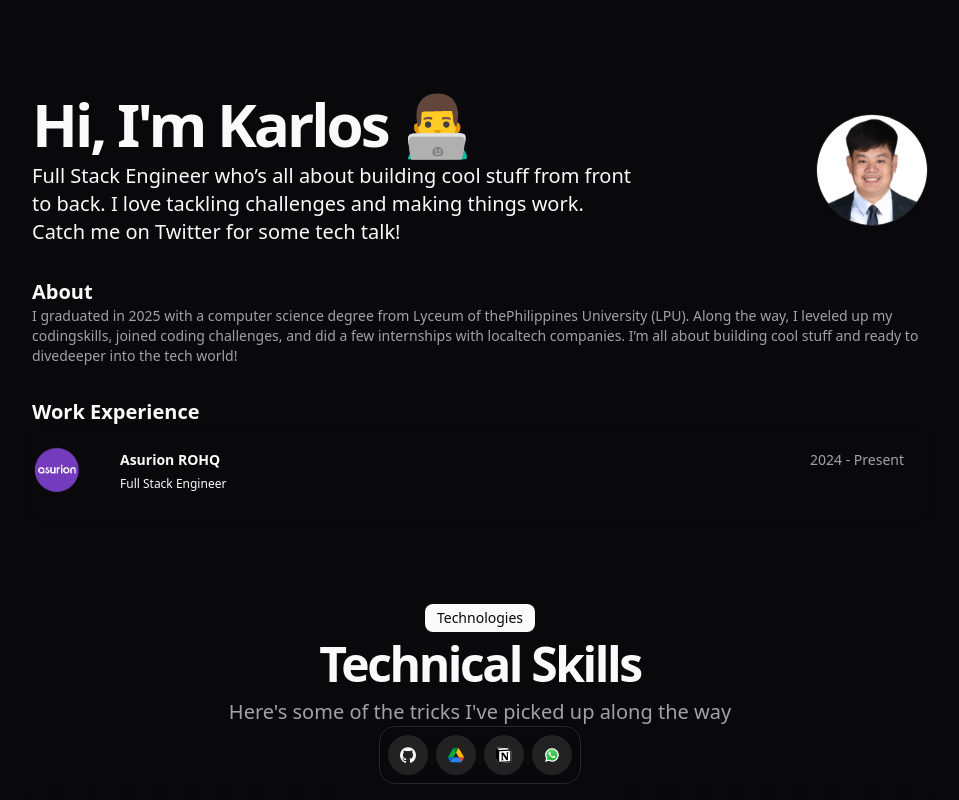
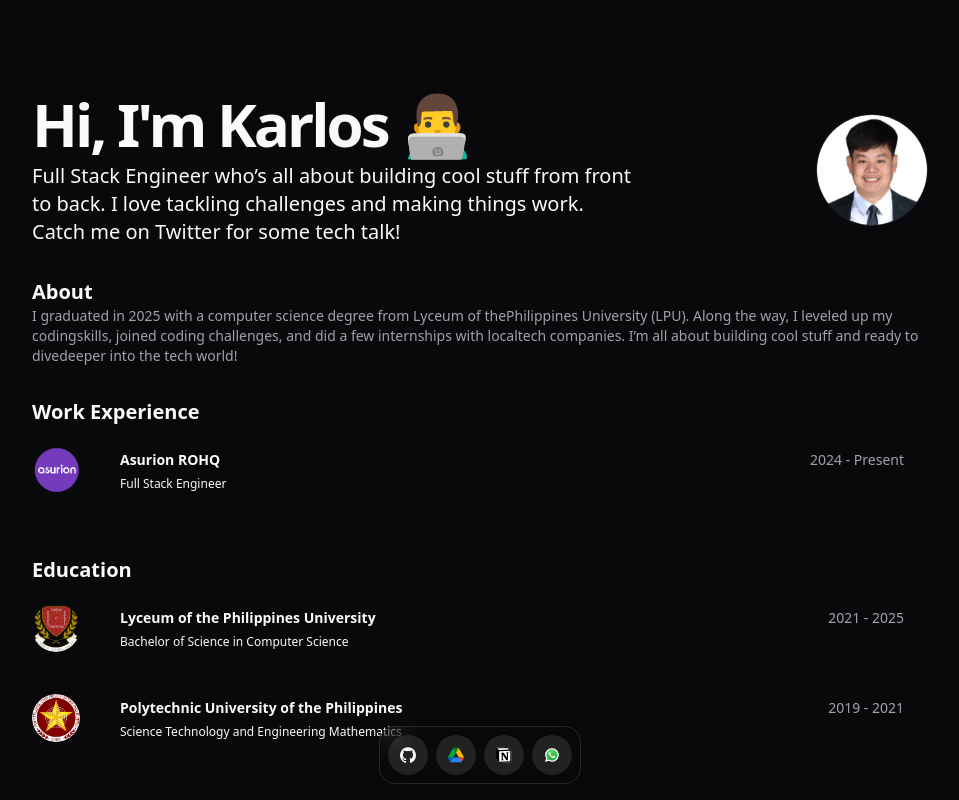
Before and after one commit to karlosM1/Portfolio, a React (Vite) app in the folder my-portfolio/: page / in a window 1280 px wide. Shown: the top 800 px of the page, without its empty margins (160-1119 px from the left). Built offline with nearby package versions, Linux system fonts and the light colour scheme.

Commit message:
feat: education section

```diff
--- a/my-portfolio/src/components/technologies.tsx
+++ b/my-portfolio/src/components/technologies.tsx
@@ -7,7 +7,6 @@ import {
   TooltipProvider,
   TooltipTrigger,
 } from "./ui/tooltip";
-import { Button } from "./ui/button";
 
 const firstRow = reviews.slice(0, reviews.length / 2);
 const secondRow = reviews.slice(reviews.length / 2);
--- a/my-portfolio/src/data/resume.tsx
+++ b/my-portfolio/src/data/resume.tsx
@@ -48,9 +48,18 @@ export const DATA = {
     {
       school: "Lyceum of the Philippines University",
       degree: "Bachelor of Science in Computer Science",
+      logoUrl: "../src/assets/lpu-logo.png",
       href: "https://manila.lpu.edu.ph",
       startDate: "2021",
       endDate: "2025",
+    },
+    {
+      school: "Polytechnic University of the Philippines",
+      degree: "Science Technology and Engineering Mathematics",
+      logoUrl: "../src/assets/pup-logo.png",
+      href: "https://www.pup.edu.ph",
+      startDate: "2019",
+      endDate: "2021",
     },
   ],
   projects: [
@@ -178,10 +187,6 @@ export const reviews = [
     img: "../src/assets/shadcn.png",
   },
   {
-    name: "Magic UI",
-    img: "../src/assets/magic-ui.png",
-  },
-  {
     name: "Firebase",
     img: "../src/assets/firebase.png",
   },
--- a/my-portfolio/src/routes/index.tsx
+++ b/my-portfolio/src/routes/index.tsx
@@ -35,7 +35,7 @@ function RouteComponent() {
           </div>
 
           {DATA.work.map((work, id) => (
-            <BlurFade key={work.company} delay={0.04 * 6 + id * 0.05}>
+            <BlurFade key={work.company} delay={0.03 * 6 + id * 0.05}>
               <ResumeCard
                 key={work.company}
                 logoUrl={work.logoUrl}
@@ -46,6 +46,27 @@ function RouteComponent() {
                 badges={work.badge}
                 period={`${work.start} - ${work.end ?? "Present"}`}
                 description={work.description}
+              />
+            </BlurFade>
+          ))}
+        </section>
+        <section>
+          <div>
+            <BlurFade delay={0.04 * 5}>
+              <h2 className="text-xl font-bold">Education</h2>
+            </BlurFade>
+          </div>
+
+          {DATA.education.map((education, id) => (
+            <BlurFade key={education.school} delay={0.03 * 6 + id * 0.05}>
+              <ResumeCard
+                key={education.school}
+                logoUrl={education.logoUrl}
+                altText={education.school}
+                title={education.school}
+                subtitle={education.degree}
+                href={education.href}
+                period={`${education.startDate} - ${education.endDate ?? "Present"}`}
               />
             </BlurFade>
           ))}
```
Also changed, not shown: my-portfolio/src/assets/lpu-logo.png (added), my-portfolio/src/assets/pup-logo.png (added).
